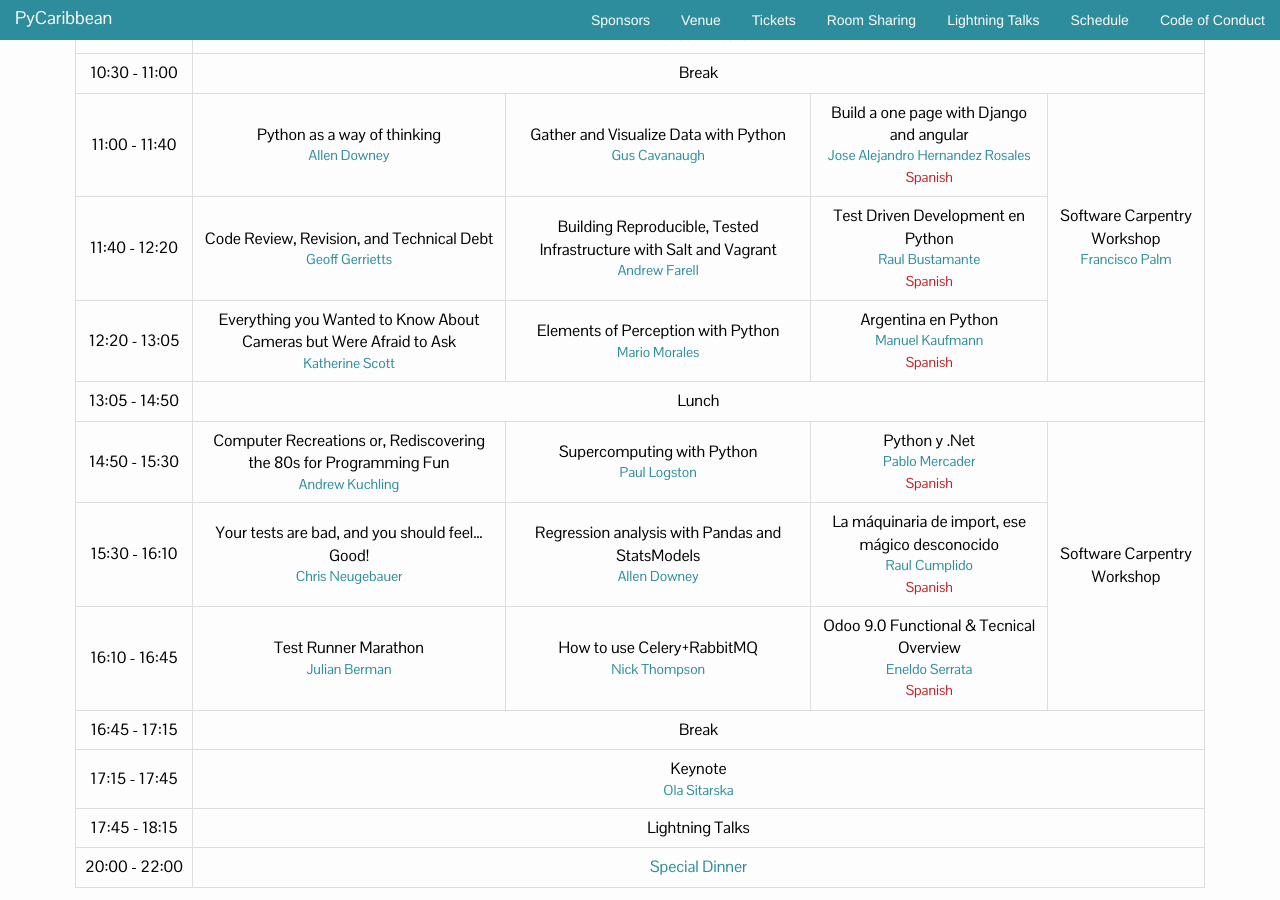
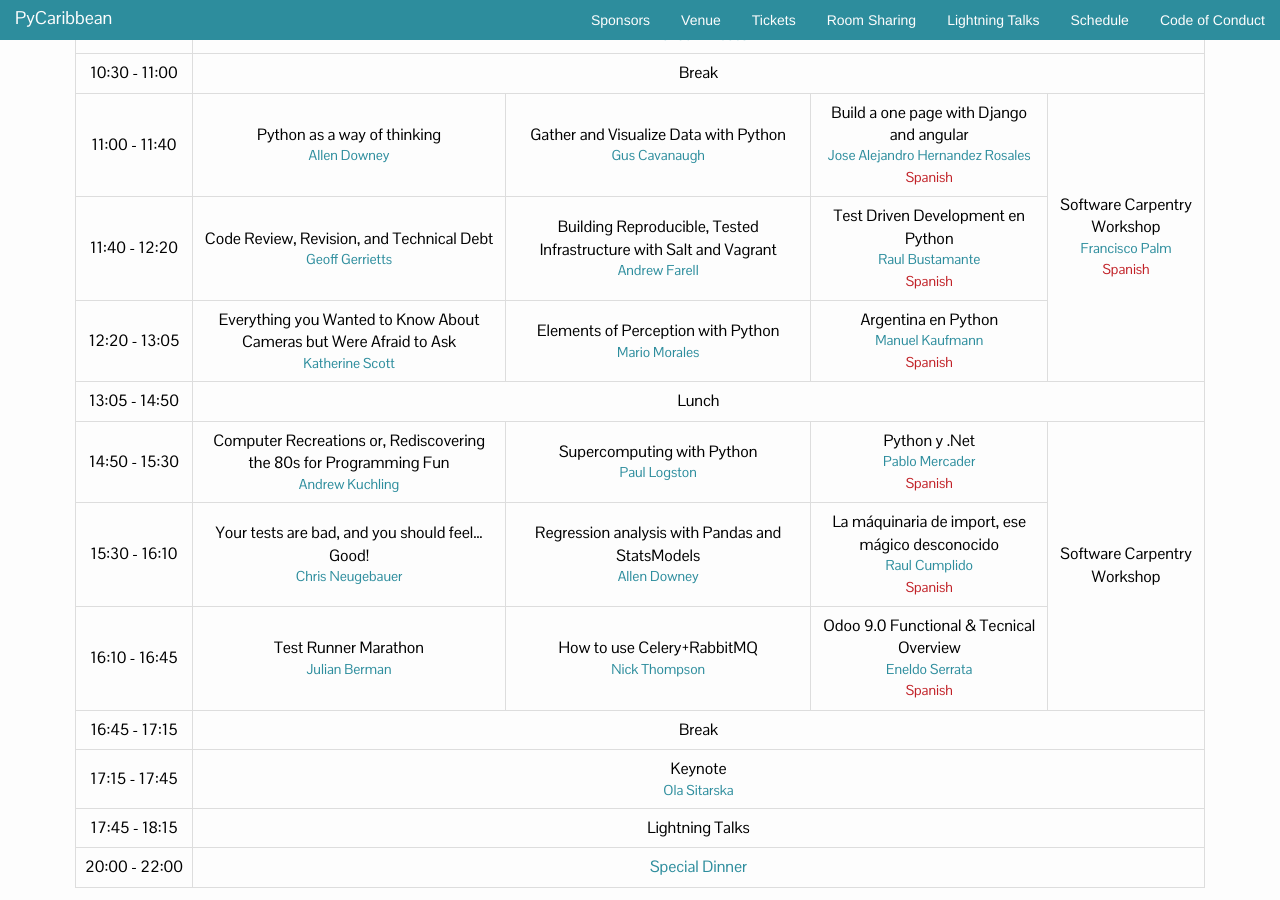
Before and after one commit to pycaribbean/pycaribbean.github.io, a Jekyll site: the page built from schedule.html, in a window 1280 px wide and 900 px high, scrolled down 432 px. Built offline with Jekyll 4.4.1, drawn with Linux system fonts in a browser that asks for light colours; nearby versions of some CDN libraries; library files that are not in the unit come from our copies.

Commit message:
Update schedule.html

```diff
--- a/schedule.html
+++ b/schedule.html
@@ -44,7 +44,7 @@ layout: page
                 <td>Python as a way of thinking  <span class="speaker">Allen Downey</span></td>
                 <td>Gather and Visualize Data with Python <span class="speaker">Gus Cavanaugh</span></td>
                 <td>Build a one page with Django and angular  <span class="speaker">Jose Alejandro Hernandez Rosales</span> <span class="spanish">Spanish</span></td>
-                <td rowspan="3" class="uk-table-middle">Software Carpentry Workshop <span class="speaker">Francisco Palm</span></td>
+                <td rowspan="3" class="uk-table-middle">Software Carpentry Workshop <span class="speaker">Francisco Palm</span><span class="spanish">Spanish</span></td>
               </tr>
               <tr>
                 <td class="time">11:40 - 12:20</td>
```
